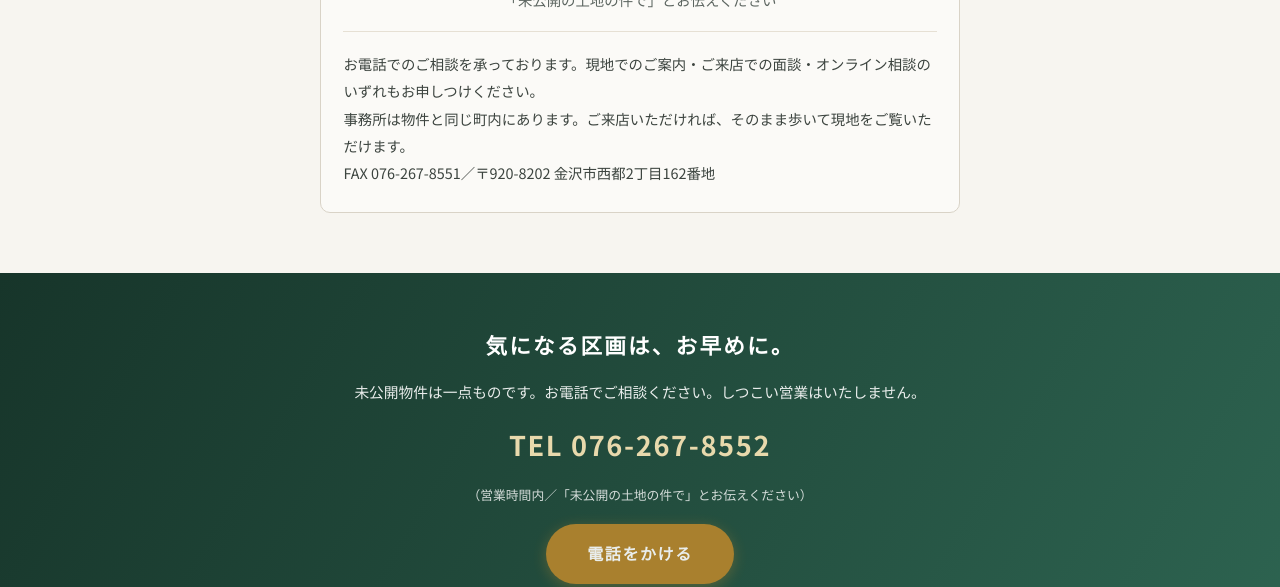
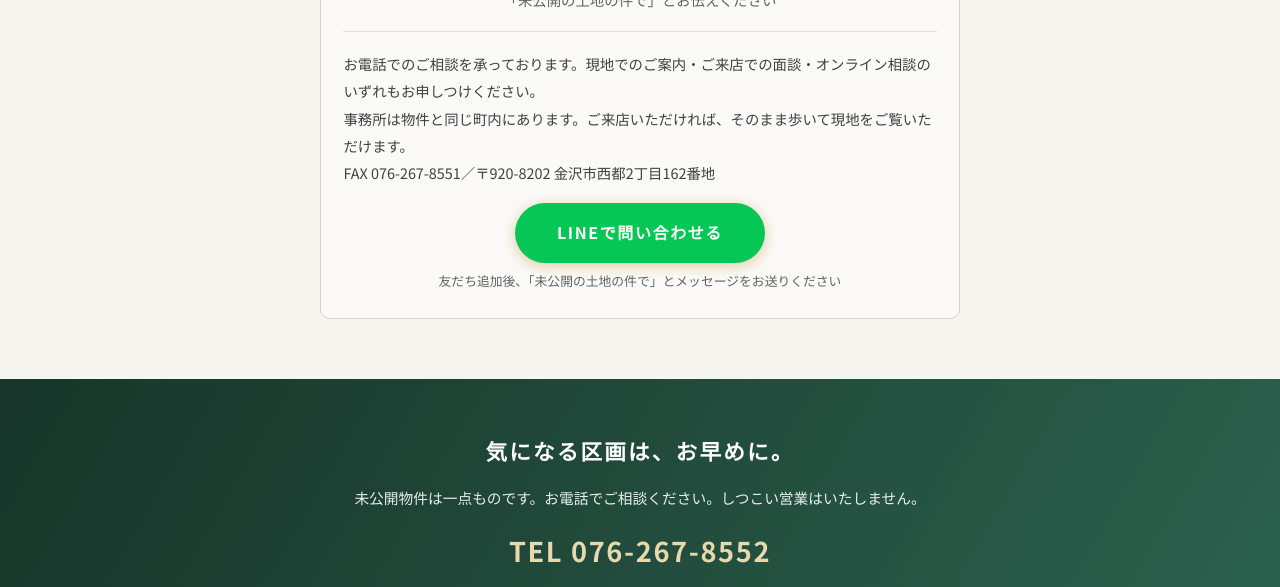
Before and after one commit to aenosato/aenosato.github.io, a plain HTML site: page contact.html in a window 1280 px wide. Shown: the part 365-952 px from the top of the page. Drawn offline with Linux system fonts and the light colour scheme.

Commit message:
サイト更新

```diff
--- a/contact.html
+++ b/contact.html
@@ -42,7 +42,7 @@ else if(a.classList.contains('btn')||a.classList.contains('cta'))gtag('event','c
 <div style="border-top:1px solid #e6e0d4;margin-top:1.1rem;padding-top:1.1rem;font-size:.9rem;line-height:1.9;color:#3c443f;text-align:left">
 <div>お電話でのご相談を承っております。現地でのご案内・ご来店での面談・オンライン相談のいずれもお申しつけください。</div><div>事務所は物件と同じ町内にあります。ご来店いただければ、そのまま歩いて現地をご覧いただけます。</div>
 <div>FAX 076-267-8551／〒920-8202 金沢市西都2丁目162番地</div>
-</div></div>
+</div><div class="line-row"><a class="btn line-btn" href="https://lin.ee/kzL45s6" target="_blank" rel="noopener">LINEで問い合わせる</a><small>友だち追加後、「未公開の土地の件で」とメッセージをお送りください</small></div></div>
 </div></section>
 
 <div class="cta-band"><div class="wrap">
@@ -50,7 +50,7 @@ else if(a.classList.contains('btn')||a.classList.contains('cta'))gtag('event','c
 <p>未公開物件は一点ものです。お電話でご相談ください。しつこい営業はいたしません。</p>
 <a class="tel" href="tel:076-267-8552">TEL 076-267-8552</a>
 <p style="font-size:.8rem;opacity:.8">（営業時間内／「未公開の土地の件で」とお伝えください）</p>
-<p style="margin-top:1.2em"><a class="btn" href="tel:076-267-8552">電話をかける</a></p>
+<p style="margin-top:1.2em"><a class="btn" href="tel:076-267-8552">電話をかける</a> <a class="btn line-btn" href="https://lin.ee/kzL45s6" target="_blank" rel="noopener">LINEで問い合わせる</a></p>
 </div></div>
 <footer class="site"><div class="wrap">
 <strong>有限会社ジャパンサービス</strong>
```
Also changed, not shown: area/fujiekita.html (+1 -1 lines), area/saito.html (+1 -1 lines), company.html (+1 -1 lines), doctor.html (+2 -2 lines), faq.html (+1 -1 lines), index.html (+1 -1 lines), land/fujiekita-a.html (+1 -1 lines), land/fujiekita-b.html (+1 -1 lines), land/saito-c.html (+1 -1 lines), land/saito-d.html (+1 -1 lines), land/saito-e.html (+1 -1 lines), privacy.html (+1 -1 lines), thanks.html (+1 -1 lines).
